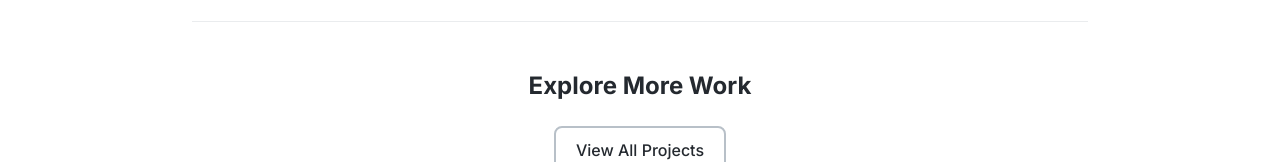
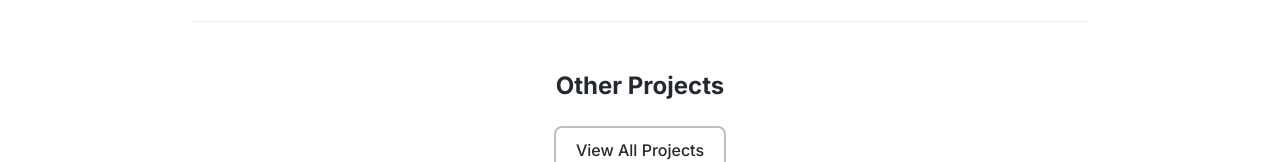
Before and after one commit to aabhiyann/portfolio-abhiyan, a React (Vite) app: page /case-studies/audio-classification in a window 1280 px wide. Shown: the part 11158-11320 px from the top of the page. Built offline with nearby package versions, Linux system fonts and the light colour scheme.

Commit message:
content: rename shared case study footer heading

```diff
--- a/src/components/CaseStudyLayout.tsx
+++ b/src/components/CaseStudyLayout.tsx
@@ -194,7 +194,7 @@ const CaseStudyLayout: React.FC<CaseStudyLayoutProps> = ({
 
         {/* Bottom CTA */}
         <div className="max-w-4xl mx-auto px-6 mt-24 pt-12 border-t border-border-primary/30 text-center">
-          <h3 className="text-2xl font-bold mb-6">Explore More Work</h3>
+          <h3 className="text-2xl font-bold mb-6">Other Projects</h3>
           <Link to="/projects">
             <Button variant="outline">View All Projects</Button>
           </Link>
```
